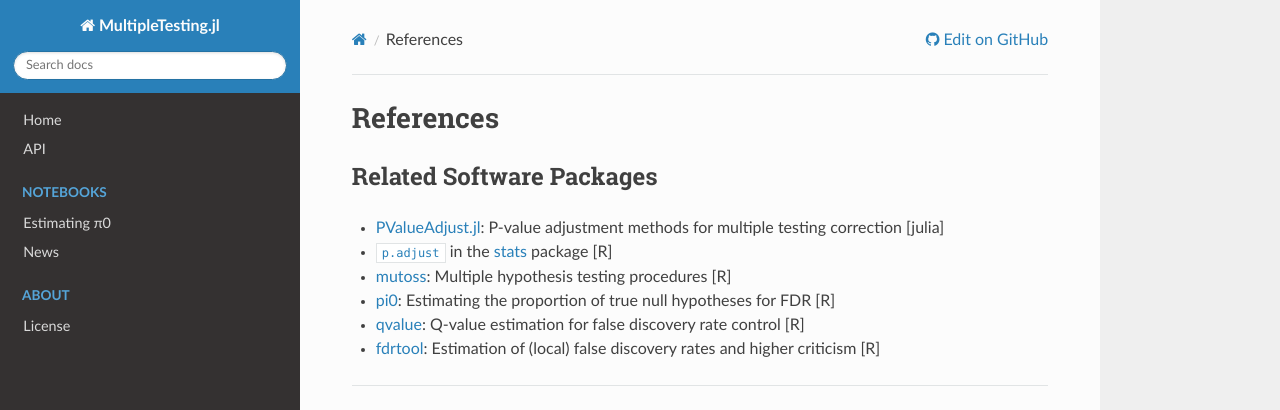
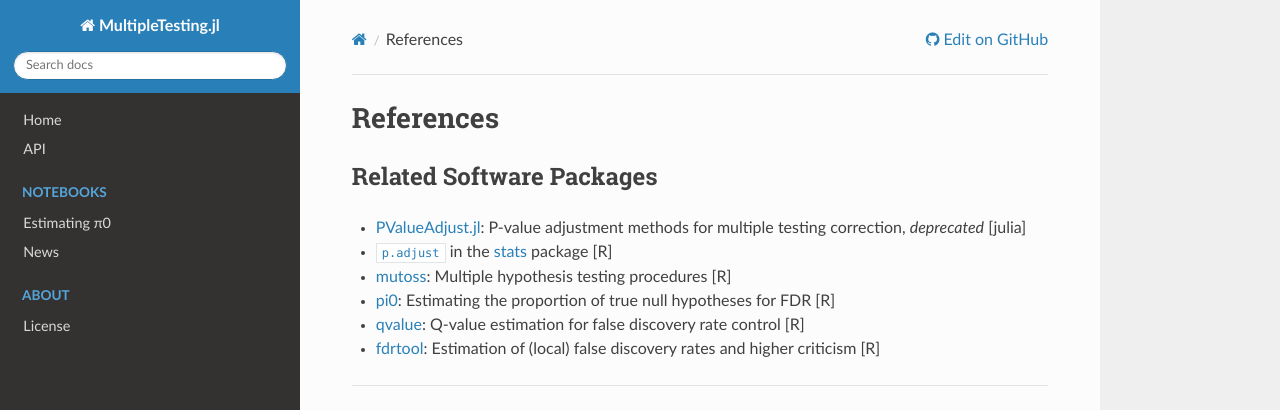
Before and after one commit to juliangehring/MultipleTesting.jl, an MkDocs documentation site: the page built from doc/references.md, in a window 1280 px wide. Shown: the top 410 px of the page. Built offline with MkDocs 1.6.1, drawn with Linux system fonts in a browser that asks for light colours; nearby versions of some CDN libraries; old or Windows-style settings are respelled for this version of MkDocs.

Commit message:
Mark 'PValueAdjust' as deprecated in the reference list

```diff
--- a/doc/references.md
+++ b/doc/references.md
@@ -2,7 +2,7 @@
 
 ## Related Software Packages
 
-- [PValueAdjust.jl](https://github.com/dirkschumacher/PValueAdjust.jl): P-value adjustment methods for multiple testing correction [julia]
+- [PValueAdjust.jl](https://github.com/dirkschumacher/PValueAdjust.jl): P-value adjustment methods for multiple testing correction, *deprecated* [julia]
 
 - [`p.adjust`](https://stat.ethz.ch/R-manual/R-patched/library/stats/html/p.adjust.html) in the [stats](https://stat.ethz.ch/R-manual/R-patched/library/stats/html/00Index.html) package [R]
 
```
